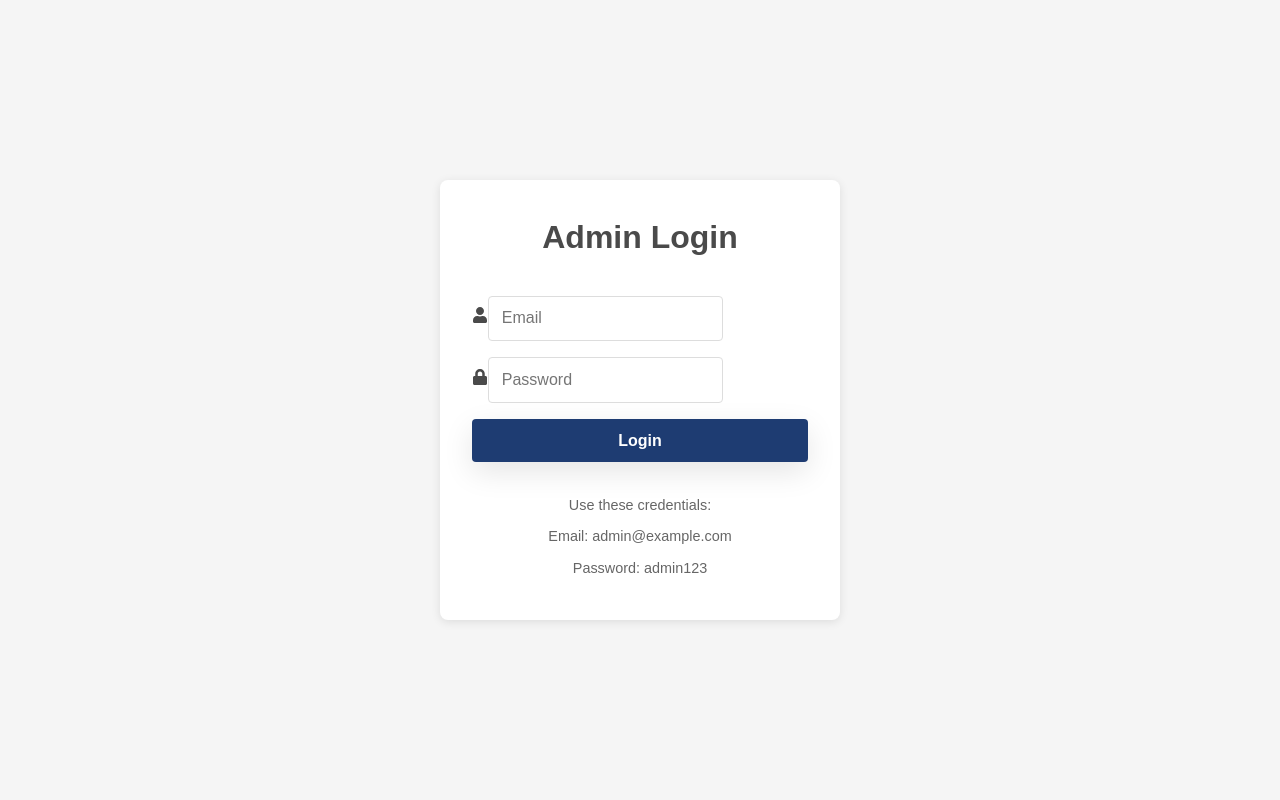
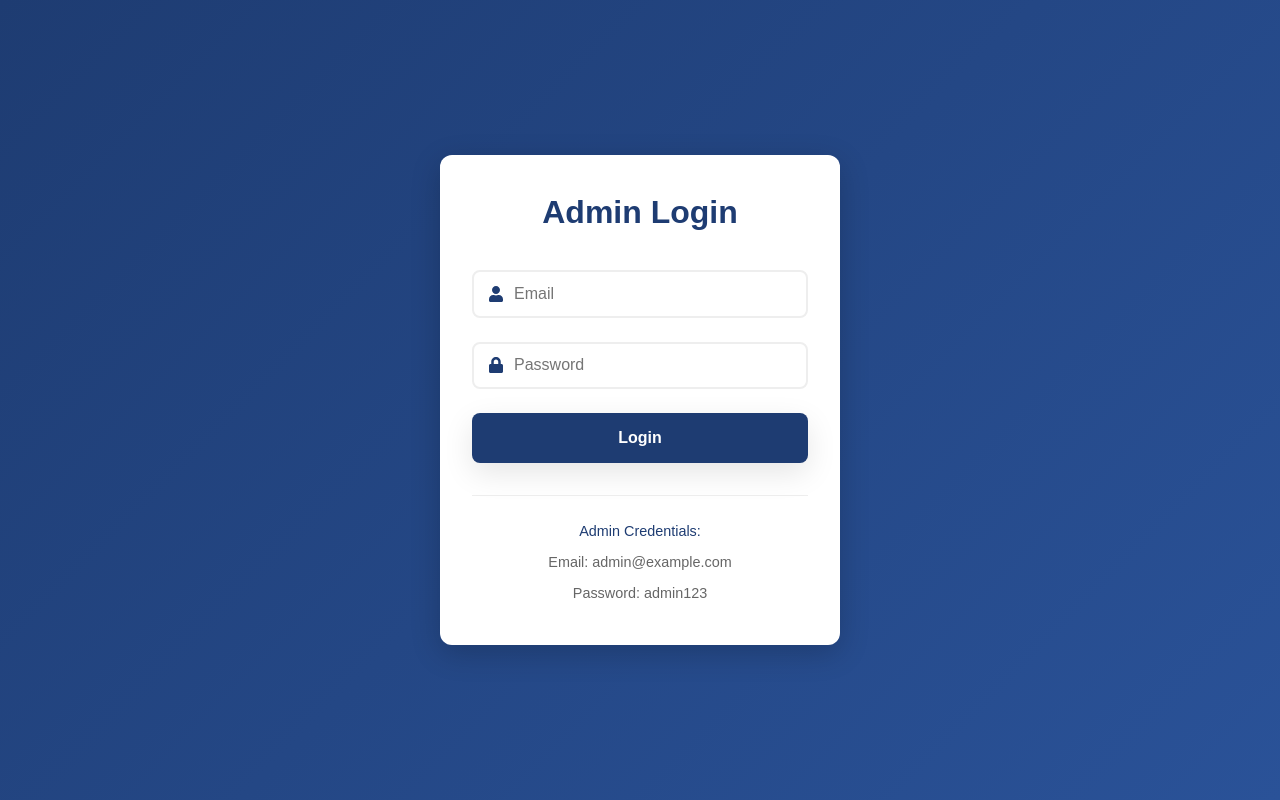
Before and after one commit to Bhusaresuraj/updatedeventmanager1, a Next.js app: page /admin/login in a window 1280 px wide. Built offline with nearby package versions, Linux system fonts and the light colour scheme; no server answers.

Commit message:
Updation

```diff
--- a/src/pages/admin/login.js
+++ b/src/pages/admin/login.js
@@ -15,30 +15,47 @@ const AdminLogin = () => {
   const handleSubmit = async (e) => {
     e.preventDefault();
 
-    // Simple credential check
+    // Fixed credentials for production
+    const ADMIN_EMAIL = 'admin@example.com';
+    const ADMIN_PASSWORD = 'admin123';
+
+    try {
       if (
-      credentials.email === 'admin@example.com' &&
-      credentials.password === 'admin123'
+        credentials.email === ADMIN_EMAIL &&
+        credentials.password === ADMIN_PASSWORD
       ) {
-      // Create a simple token
-      const token = btoa(Date.now().toString());
+        // Create and store token
+        const token = btoa(`${Date.now()}-${credentials.email}`);
         localStorage.setItem('adminToken', token);
+
+        // Set cookie for SSR auth
+        document.cookie = `adminToken=${token}; path=/; max-age=86400`;
+
         toast.success('Login successful!');
+
+        // Redirect to admin dashboard
+        setTimeout(() => {
           router.push('/admin');
+        }, 1000);
       } else {
-      toast.error('Invalid credentials');
+        throw new Error('Invalid credentials');
+      }
+    } catch (error) {
+      toast.error('Invalid email or password');
+      console.error('Login error:', error);
     }
   };
 
   return (
     <>
       <Head>
-        <title>Admin Login</title>
+        <title>Admin Login | Blizzard Production</title>
+        <meta name="robots" content="noindex,nofollow" />
       </Head>
       <div className={styles.loginContainer}>
         <div className={styles.loginCard}>
           <h1>Admin Login</h1>
-          <form onSubmit={handleSubmit}>
+          <form onSubmit={handleSubmit} className={styles.loginForm}>
             <div className={styles.inputGroup}>
               <FaUser className={styles.inputIcon} />
               <input
@@ -65,7 +82,7 @@ const AdminLogin = () => {
           </form>
 
           <div className={styles.hint}>
-            <p>Use these credentials:</p>
+            <p>Admin Credentials:</p>
             <p>Email: admin@example.com</p>
             <p>Password: admin123</p>
           </div>
--- a/src/styles/AdminLogin.module.css
+++ b/src/styles/AdminLogin.module.css
@@ -3,15 +3,15 @@
   display: flex;
   align-items: center;
   justify-content: center;
+  background: linear-gradient(135deg, #1e3c72 0%, #2a5298 100%);
   padding: 1rem;
-  background: #f5f5f5;
 }
 
 .loginCard {
   background: white;
   padding: 2rem;
-  border-radius: 8px;
-  box-shadow: 0 2px 10px rgba(0, 0, 0, 0.1);
+  border-radius: 12px;
+  box-shadow: 0 8px 30px rgba(0,0,0,0.2);
   width: 100%;
   max-width: 400px;
 }
@@ -19,44 +19,80 @@
 .loginCard h1 {
   text-align: center;
   margin-bottom: 2rem;
+  color: #1e3c72;
 }
 
-.loginCard form {
+.loginForm {
   display: flex;
   flex-direction: column;
-  gap: 1rem;
+  gap: 1.5rem;
 }
 
-.loginCard input {
-  padding: 0.8rem;
-  border: 1px solid #ddd;
-  border-radius: 4px;
-  font-size: 1rem;
+.inputGroup {
+  position: relative;
 }
 
-.loginCard button {
+.inputIcon {
+  position: absolute;
+  left: 1rem;
+  top: 50%;
+  transform: translateY(-50%);
+  color: #1e3c72;
+}
+
+.inputGroup input {
+  width: 100%;
   padding: 0.8rem;
+  padding-left: 2.5rem;
+  border: 2px solid #eee;
+  border-radius: 8px;
+  font-size: 1rem;
+  transition: all 0.3s ease;
+}
+
+.inputGroup input:focus {
+  border-color: #1e3c72;
+  outline: none;
+  box-shadow: 0 0 0 3px rgba(30, 60, 114, 0.1);
+}
+
+.loginButton {
   background: #1e3c72;
   color: white;
   border: none;
-  border-radius: 4px;
+  padding: 1rem;
+  border-radius: 8px;
+  font-size: 1rem;
   cursor: pointer;
-  font-size: 1rem;
+  transition: all 0.3s ease;
+}
+
+.loginButton:hover {
+  background: #2a5298;
+  transform: translateY(-2px);
 }
 
 .hint {
   margin-top: 2rem;
+  padding-top: 1rem;
+  border-top: 1px solid #eee;
   text-align: center;
-  color: #666;
 }
 
 .hint p {
   margin: 0.5rem 0;
+  color: #666;
   font-size: 0.9rem;
+}
+
+.hint p:first-child {
+  color: #1e3c72;
+  font-weight: 500;
 }
 
 @media (max-width: 480px) {
   .loginCard {
-    padding: 2rem;
+    margin: 1rem;
+    padding: 1.5rem;
   }
 }
```
Also changed, not shown: src/middleware.js (+7 -2 lines). Lines whose indentation alone changed are shown as unchanged.
